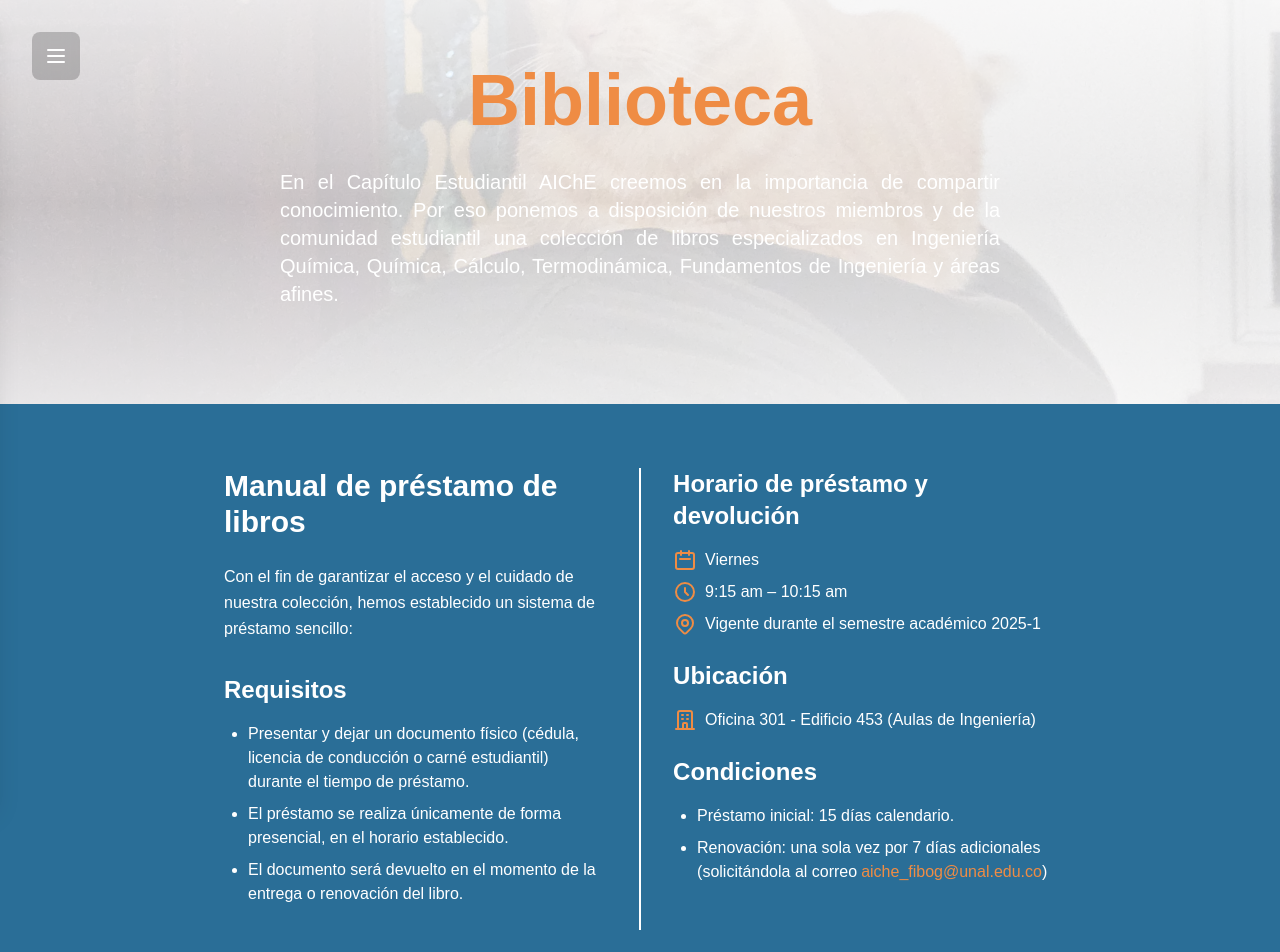
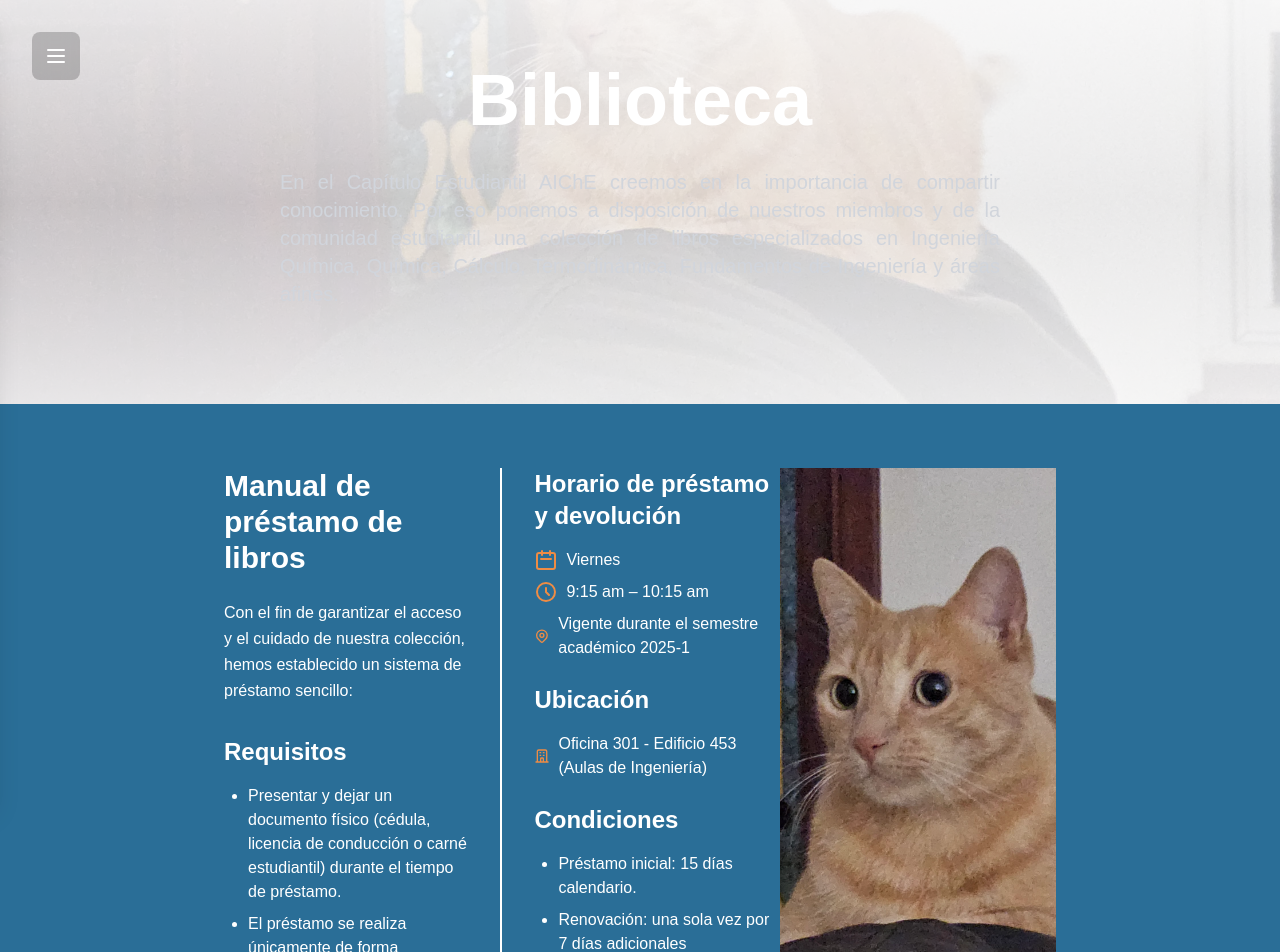
Before and after one commit to daguilastro/AIChE, a Next.js app: page /biblioteca in a window 1280 px wide. Shown: the top 952 px of the page. Built offline with nearby package versions, Linux system fonts and the light colour scheme.

Commit message:
biblioteca

```diff
--- a/app/biblioteca/page.tsx
+++ b/app/biblioteca/page.tsx
@@ -3,6 +3,7 @@
 import { useState, useRef, useEffect } from "react";
 import Sidebar from "../components/sidebar";
 import Footer from "../components/footer";
+import Image from "next/image";
 
 export default function Biblioteca() {
   const [isSidebarOpen, setIsSidebarOpen] = useState(false);
@@ -71,10 +72,10 @@ export default function Biblioteca() {
             </svg>
           </button>
           <div className="relative z-10">
-            <h1 className="text-5xl md:text-6xl lg:text-7xl font-bold text-[#EF8C44] dark:text-white mb-8 text-center">
+            <h1 className="text-5xl md:text-6xl lg:text-7xl font-bold text-white mb-8 text-center">
               Biblioteca
             </h1>
-            <p className="text-white px-6 mb:px-0 text-justify text-xl mb-8 max-w-3xl mx-auto">
+            <p className="text-gray-300 px-6 mb:px-0 text-justify text-xl mb-8 max-w-3xl mx-auto">
               En el Capítulo Estudiantil AIChE creemos en la importancia de
               compartir conocimiento. Por eso ponemos a disposición de nuestros
               miembros y de la comunidad estudiantil una colección de libros
@@ -88,7 +89,7 @@ export default function Biblioteca() {
         <section className="bg-[#2A6E97] py-16">
           <div className="container mx-auto px-10 md:px-8 lg:px-56">
             <div className="flex flex-col lg:flex-row">
-              <div className="lg:w-1/2 pr-0 lg:pr-8">
+              <div className="lg:w-1/3 pr-0 lg:pr-8">
                 <h2 className="text-3xl font-bold text-white mb-6">
                   Manual de préstamo de libros
                 </h2>
@@ -120,7 +121,7 @@ export default function Biblioteca() {
               {/* Línea divisoria vertical (visible solo en desktop) */}
               <div className="hidden lg:block lg:w-0.5 bg-white self-stretch"></div>
 
-              <div className="lg:w-1/2 pt-8 lg:pt-0">
+              <div className="lg:w-1/3 pt-8 lg:pt-0">
                 <div className="pl-0 lg:pl-8">
                   <h3 className="text-2xl font-semibold text-white mb-4">
                     Horario de préstamo y devolución
@@ -221,6 +222,17 @@ export default function Biblioteca() {
                   </ul>
                 </div>
               </div>
+              <div className="md:w-1/3">
+                <div className="relative h-full w-full md:pb-0 pb-60">
+                  hoalaa wtf
+                  <Image
+                    src="/assets/Img/pruebahero.webp"
+                    alt="Descripción"
+                    fill
+                    className="object-cover"
+                  />
+                </div>
+              </div>
             </div>
           </div>
         </section>
@@ -234,7 +246,7 @@ export default function Biblioteca() {
 
             <div className="grid md:grid-cols-2 gap-8">
               {/* Catálogo Físico */}
-              <div className="bg-gray-50 rounded-xl shadow-lg p-8 transition-transform hover:scale-[1.01]">
+              <div className="bg-gray-50 rounded-xl shadow-lg p-8 transition-transform">
                 <div className="flex items-center justify-center w-16 h-16 mx-auto mb-6 rounded-full bg-[#2A6E97]/10">
                   <svg
                     className="w-8 h-8 text-[#2A6E97]"
@@ -283,7 +295,7 @@ export default function Biblioteca() {
               </div>
 
               {/* Catálogo Digital */}
-              <div className="bg-gray-50 rounded-xl shadow-lg p-8 transition-transform hover:scale-[1.01]">
+              <div className="bg-gray-50 rounded-xl shadow-lg p-8 transition-transform">
                 <div className="flex items-center justify-center w-16 h-16 mx-auto mb-6 rounded-full bg-[#EF8C44]/10">
                   <svg
                     className="w-8 h-8 text-[#EF8C44]"
```
Also changed, not shown: app/beneficios/page.tsx (added).
